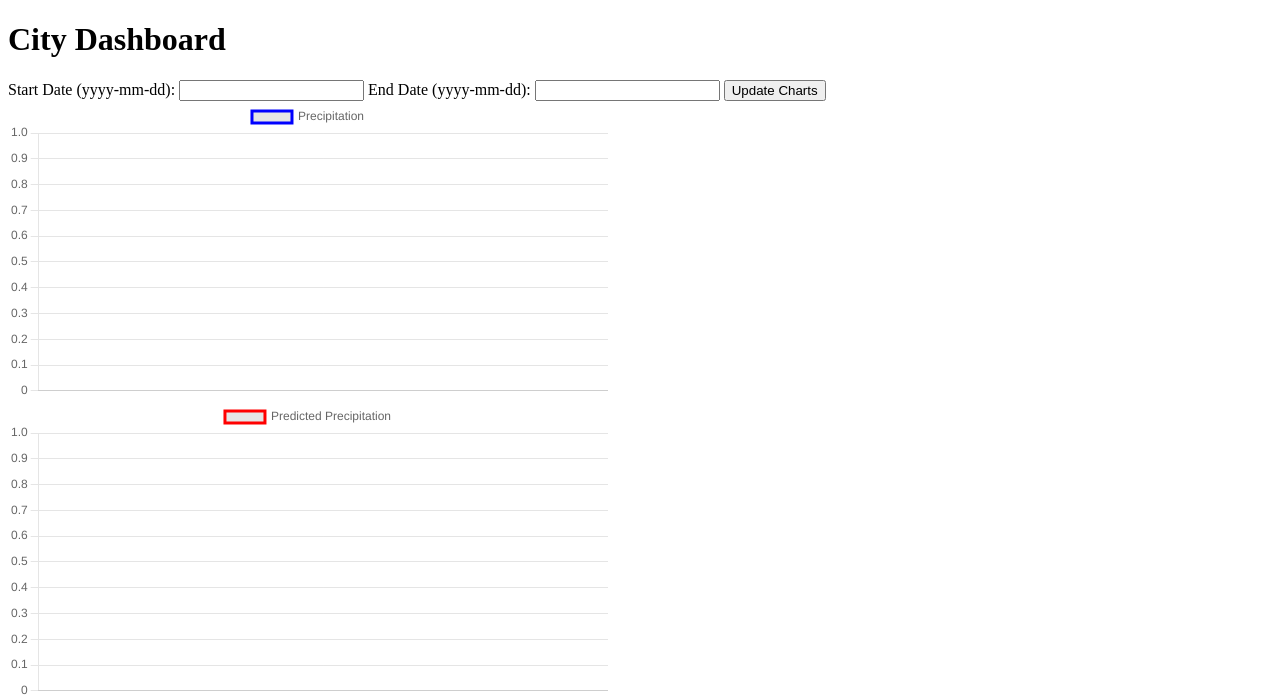
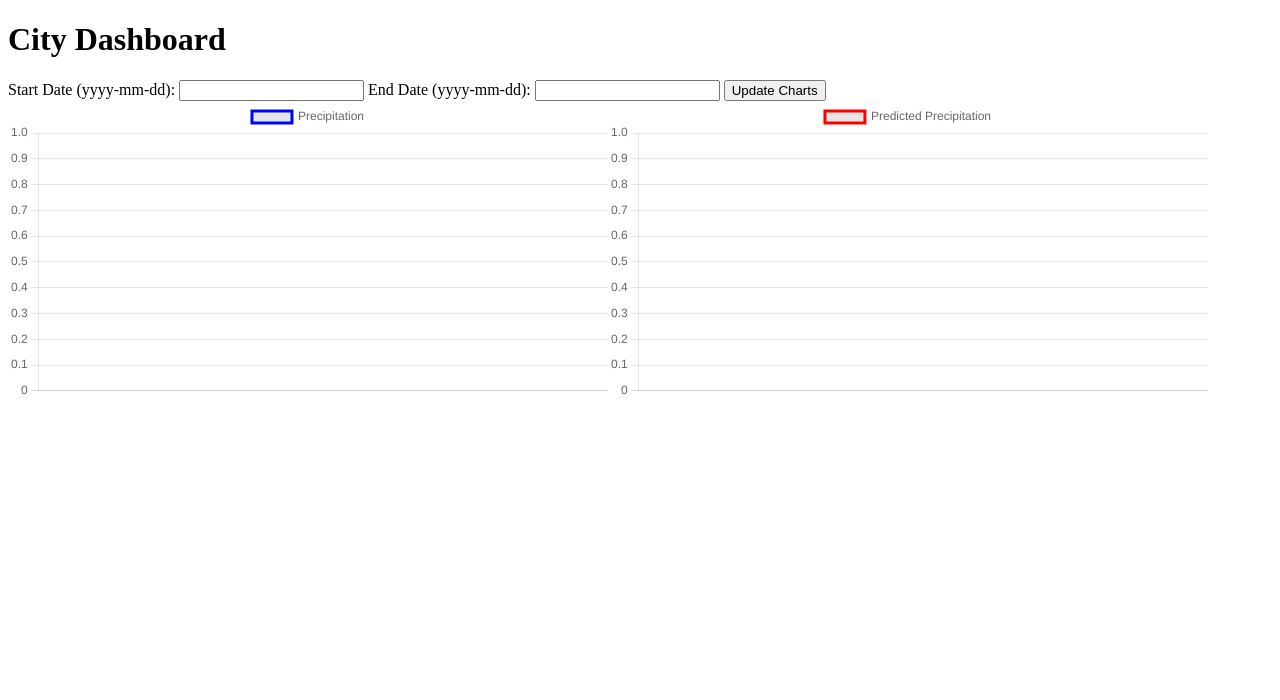
Before and after one commit to MOHAMEDREDABOUAMOUD/Monitoring, a Flask app: template app/templates/dashboardCity.html in a window 1280 px wide. Shown: the top 700 px of the page. Run offline with Flask 3, Linux system fonts and the light colour scheme; the template is opened without the code that fills it, so the values that code supplies are empty.

Commit message:
fix predictions in city clients

```diff
--- a/app/business.py
+++ b/app/business.py
@@ -154,7 +154,7 @@ class Business:
         date_range_1_str = date_range_1.strftime('%Y-%m-%d').tolist()
         date_range_2_str = date_range_2.strftime('%Y-%m-%d').tolist()
 
-        print(f"{precipitation_history} {predictions}")
+        #print(f"{precipitation_history} {predictions}")
 
         return precipitation_history, predictions, date_range_1_str, date_range_2_str
 
--- a/app/controller.py
+++ b/app/controller.py
@@ -75,6 +75,7 @@ def details():
         elif client["type"] == "CITY":
             daoo.currentCity = client["name"]
             data1, data2, dates1, dates2 = services.create_dashboard_city(client["name"], "2024-01-01", "2024-01-10")
+            print(f"{data1} /n {data2} /n {dates1} /n {dates2}")
             #data_dict = services.get_precipitation_history_openweather(client["name"], "2024-01-01", "2024-01-02")
             return render_template('dashboardCity.html', precipitation_data=data1, predictions_data=data2, date_labels=dates1, date_labels2=dates2)
         elif client["type"] == "IOT":
--- a/app/templates/dashboardCity.html
+++ b/app/templates/dashboardCity.html
@@ -9,6 +9,9 @@
         .charts {
             width: 600px;
             height: 300px;
+            display: flex;
+            flex-direction: column;
+            flex-wrap: wrap;
         }
     </style>
 </head>
@@ -72,7 +75,7 @@
         var predictionsChart = new Chart(predictionsCtx, {
             type: 'line',
             data: {
-                labels: dateLabels,
+                labels: dateLabels2,
                 datasets: [{
                     label: 'Predicted Precipitation',
                     data: predictionsData,
```
Also changed, not shown: .cache.sqlite.
